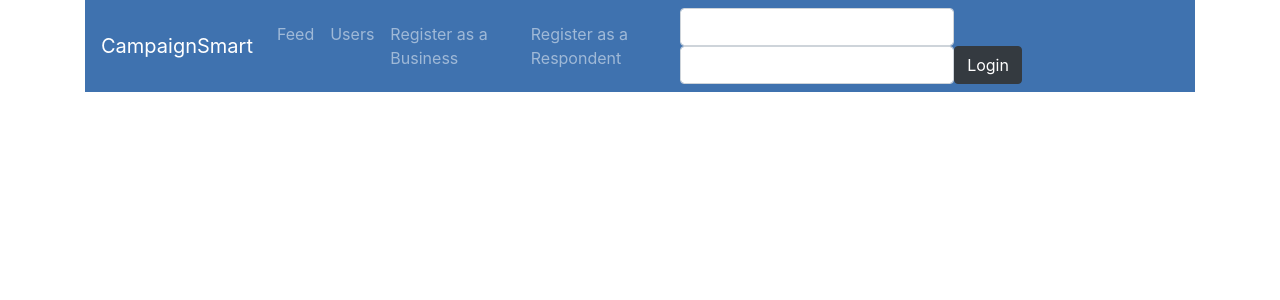
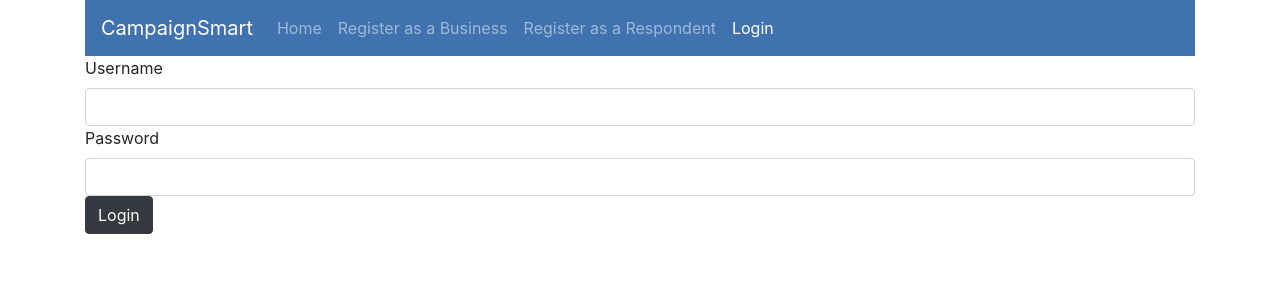
Before and after one commit to birkenesl/SmartCampaign, a React (Create React App) app in the folder web-ui/: page /login in a window 1280 px wide. Shown: the top 300 px of the page. Built offline with nearby package versions, Linux system fonts and the light colour scheme; no server answers.

Commit message:
mostly more ui work, couple bugs

```diff
--- a/web-ui/src/App.js
+++ b/web-ui/src/App.js
@@ -8,6 +8,8 @@ import UsersNew from './Users/New';
 import UsersNewBusiness from './Users/NewBusiness'
 import PostsNew from './Posts/New';
 import Feed from './Feed';
+import Home from './Home'
+import Login from './Login'
 
 // Much of this code attributed to Nat Tuck's lecture code provided for the photo-blog-spa app
 
@@ -18,6 +20,9 @@ function App() {
       <Switch>
         <Route path="/" exact>
           <Feed />
+        </Route>
+        <Route path="/home" exact>
+          <Home />
         </Route>
         <Route path="/posts/new" exact>
           <PostsNew />
@@ -31,6 +36,9 @@ function App() {
         <Route path="/users/new" exact>
           <UsersNew />
         </Route>
+        <Route path="/login" exact>
+          <Login />
+        </Route>
       </Switch>
     </Container>
   );
--- /dev/null
+++ b/web-ui/src/Home.js
@@ -0,0 +1,46 @@
+import { Row, Col, Card } from 'react-bootstrap';
+import { Link } from 'react-router-dom';
+import { connect } from 'react-redux';
+
+
+function photo_path(post) {
+  return "http://localhost:4000/photos/" + post.photo_hash;
+}
+
+function Post({post}) {
+  return (
+    <Col md="3">
+      <Card>
+        <Card.Img variant="top" src={photo_path(post)} />
+        <Card.Text>
+          Posted by {post.user.name} <br/>
+          {post.body}
+        </Card.Text>
+      </Card>
+    </Col>
+  );
+}
+
+function Home({posts, session}) {
+  let cards = posts.map((post) => (
+    <Post post={post} key={post.id} />
+  ));
+
+  let new_link = null;
+  if (session) {
+    new_link = (
+      <p><Link to="/posts/new">New Post</Link></p>
+    )
+  }
+
+  return (
+    <div>
+      <h2>Feed</h2>
+      { new_link }
+      <Row>{cards}</Row>
+    </div>
+  );
+}
+
+export default connect(
+  ({posts, session}) => ({posts, session}))(Home);
--- /dev/null
+++ b/web-ui/src/Login.js
@@ -0,0 +1,37 @@
+import { Form, Button} from 'react-bootstrap';
+import { useState } from 'react';
+import { api_login } from './api';
+import { connect } from 'react-redux';
+
+function Login() {
+  const [name, setName] = useState("");
+  const [pass, setPass] = useState("");
+
+  function on_submit(ev) {
+    ev.preventDefault();
+    api_login(name, pass);
+  }
+
+  return (
+    <Form onSubmit={on_submit}>
+      <Form.Group>
+        <Form.Label>Username</Form.Label>
+        <Form.Control name="name"
+                      type="text"
+                      onChange={(ev) => setName(ev.target.value)}
+                      value={name} />
+
+        <Form.Label>Password</Form.Label>
+        <Form.Control name="password"
+                      type="password"
+                      onChange={(ev) => setPass(ev.target.value)}
+                      value={pass} />
+        <Button variant="dark" type="submit">
+          Login
+        </Button>
+      </Form.Group>
+    </Form>
+  );
+}
+export default connect(
+  ({session}) => ({session}))(Login);
--- a/web-ui/src/Nav.js
+++ b/web-ui/src/Nav.js
@@ -1,4 +1,4 @@
-import { Nav, Row, Col, Form, Navbar,
+import { Nav, Row, Col, Form, Navbar, Container,
          Button, Alert } from 'react-bootstrap';
 import { NavLink } from 'react-router-dom';
 import { connect } from 'react-redux';
@@ -39,10 +39,12 @@ let SessionInfo = connect()(({session, dispatch}) => {
     dispatch({type: 'session/clear'});
   }
   return (
+    <Navbar.Text>
       <p className="color-white">
         Logged in as {session.name} &nbsp;
         <Button  onClick={logout}>Logout</Button>
       </p>
+    </Navbar.Text>
   );
 });
 
@@ -51,7 +53,11 @@ function LOI({session}) {
     return <SessionInfo session={session} />;
   }
   else {
-    return <LoginForm />;
+    return (
+      <Nav className="mr-auto">
+        <Link to="/login">Login</Link>
+      </Nav>
+    )
   }
 }
 
@@ -68,6 +74,47 @@ function Link({to, children}) {
     </Nav.Item>
   );
 }
+
+
+function RL({session}) {
+
+  if (session) {
+
+    if (session.business == true) {
+      return (
+        <Nav className="mr-auto">
+          <Link to="/home">Home</Link>
+          <Link to="/">Feed</Link>
+        </Nav>
+      );
+    }
+    else {
+      return ( // TODO: change one of these feed links. Or replace home with /
+        <Nav className="mr-auto">
+          <Link to="/home">Home</Link>
+          <Link to="/">Feed</Link>
+        </Nav>
+      );
+    }
+
+  }
+  else {
+    return (
+      <Nav className="mr-auto">
+        <Link to="/home">Home</Link>
+        <Link to="/users/newBusiness">Register as a Business</Link>
+        <Link to="/users/new">Register as a Respondent</Link>
+      </Nav>
+
+    );
+  }
+
+
+
+}
+
+const RelevantLinks = connect(
+  ({session}) => ({session}))(RL);
 
 function AppNav({error}) {
   let error_row = null;
@@ -86,16 +133,18 @@ function AppNav({error}) {
     <div>
       <Row>
         <Col>
+
             <Navbar className = "color-nav" variant="dark">
               <Navbar.Brand> CampaignSmart</Navbar.Brand>
-            <Nav className="mr-auto">
-              <Link to="/">Feed</Link>
-              <Link to="/users">Users</Link>
-              <Link to="/users/newBusiness">Register as a Business</Link>
-              <Link to="/users/new">Register as a Respondent</Link>
-            </Nav>
+              <Container>
+                <RelevantLinks />
+              </Container>
+              <Container>
                 <LoginOrInfo />
+              </Container>
+
             </Navbar>
+
         </Col>
       </Row>
       { error_row }
--- a/web-ui/src/Users/New.js
+++ b/web-ui/src/Users/New.js
@@ -40,11 +40,20 @@ function UsersNew() {
     return "";
   }
 
+  function check_name(nm) {
+    if (nm == "") {
+      return "Name can't be blank."
+    }
+
+    return ""
+  }
+
   function update(field, ev) {
     let u1 = Object.assign({}, user);
     u1[field] = ev.target.value;
     u1.password = u1.pass1;
     u1.pass_msg = check_pass(u1.pass1, u1.pass2);
+    u1.name_msg = check_name(u1.name)
     setUser(u1);
   }
 
@@ -56,6 +65,7 @@ function UsersNew() {
                       onChange={
                         (ev) => update("name", ev)}
           value={user.name} />
+        <p>{user.name_msg}</p>
       </Form.Group>
       <Form.Group controlId="exampleForm.ControlSelect1">
         <Form.Label>Select your Age:</Form.Label>
@@ -129,6 +139,7 @@ function UsersNew() {
             (ev) => update("pass1", ev)}
           value={user.pass1} />
         <p>{user.pass_msg}</p>
+
       </Form.Group>
       <Form.Group>
         <Form.Label>Confirm Password</Form.Label>
@@ -138,7 +149,7 @@ function UsersNew() {
           value={user.pass2} />
       </Form.Group>
       <Button variant="primary" type="submit"
-              disabled={user.pass_msg !== ""}>
+              disabled={user.pass_msg !== "" || user.name_msg != ""}>
         Save
       </Button>
     </Form>
--- a/web-ui/src/Users/NewBusiness.js
+++ b/web-ui/src/Users/NewBusiness.js
@@ -11,7 +11,7 @@ import { create_user, fetch_users } from '../api';
 function UsersNew() {
   let history = useHistory();
   const [user, setUser] = useState({
-    name: "", pass1: "", pass2: "",
+    name: "", business: true, pass1: "", pass2: "",
   });
 
   function onSubmit(ev) {
@@ -52,15 +52,12 @@ function UsersNew() {
   return (
     <Form onSubmit={onSubmit}>
       <Form.Group>
-        <Form.Label>Name</Form.Label>
+        <Form.Label>Business Name</Form.Label>
         <Form.Control type="text"
                       onChange={
                         (ev) => update("name", ev)}
           value={user.name} />
       </Form.Group>
-
-
-
 
 
       <Form.Group>
```
Lines whose indentation alone changed are shown as unchanged.
